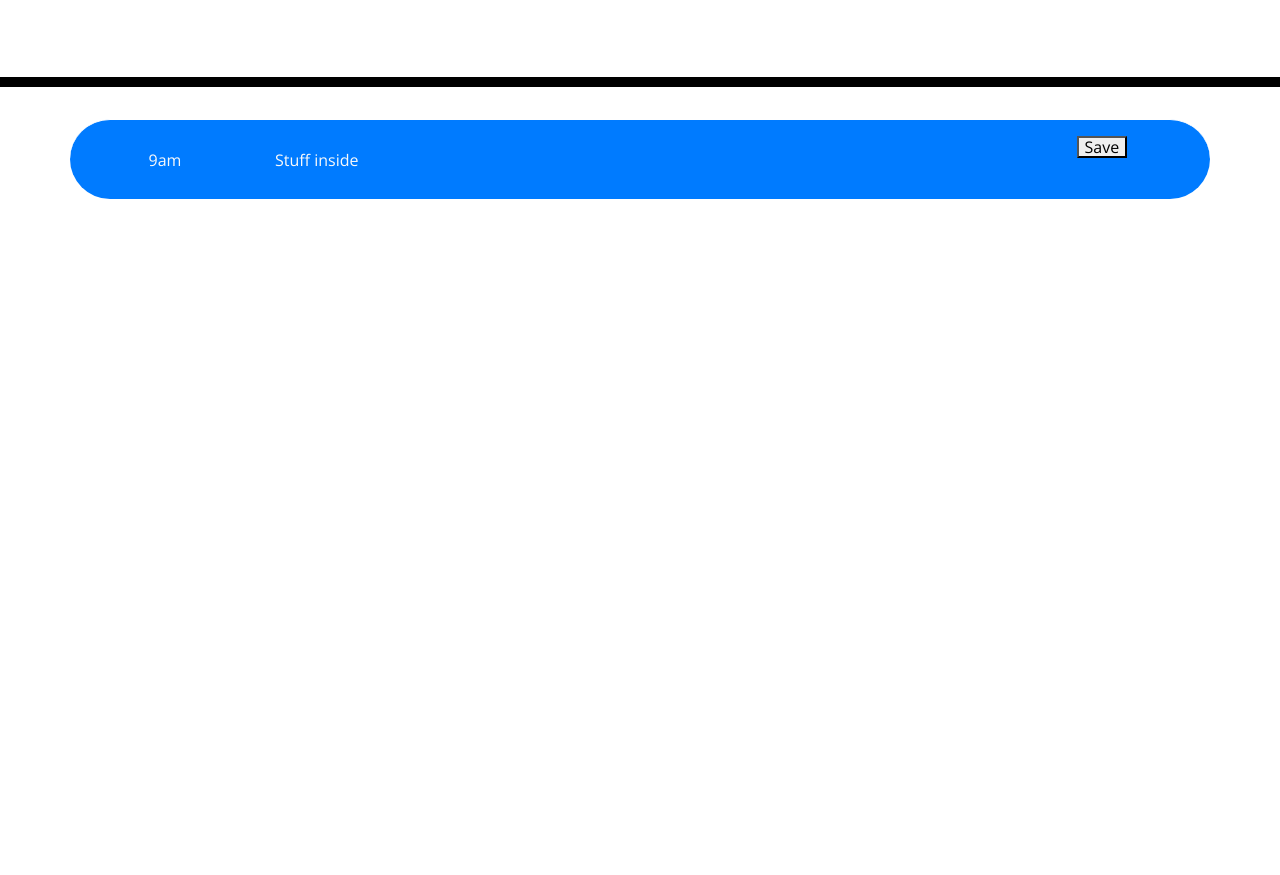
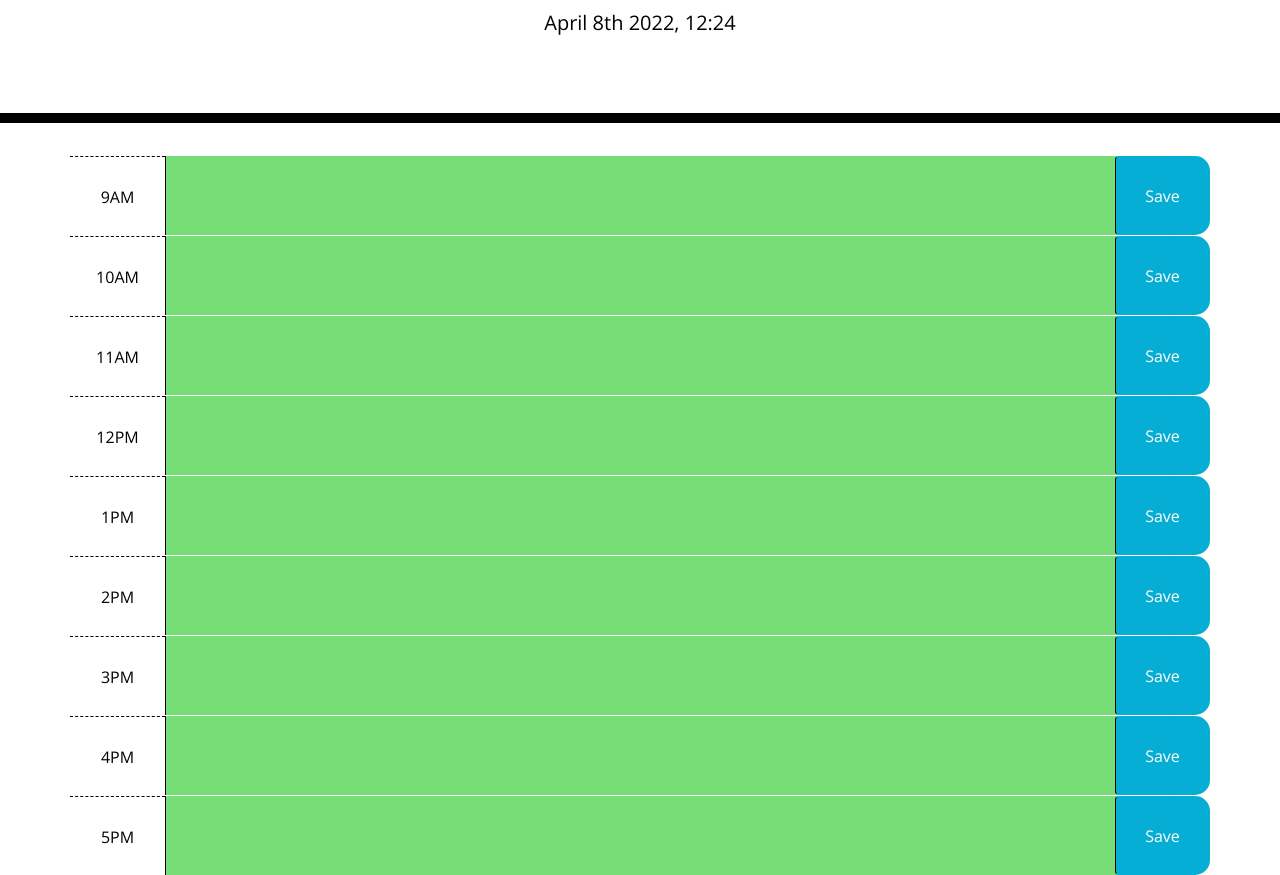
Before and after one commit to Rwillford/work-day-planner, a plain HTML site: page index.html in a window 1280 px wide. Shown: the part 181-1056 px from the top of the page. Before the commit the page ends 800 px from the top, so only its background shows below. Drawn offline with nearby package versions, Linux system fonts and the light colour scheme.

Commit message:
planner completed jsut need to finish readme

```diff
--- /dev/null
+++ b/assets/js/script.js
@@ -0,0 +1,49 @@
+$(document).ready(function(){
+    //getting current day
+    var currentDate = moment().format('MMMM Do YYYY, hh:mm');
+    $("#currentDay").text(currentDate);
+
+    //Getting the save button to save task to planner
+   $(".saveBtn").on("click", function(){
+
+        var textValue = $(this).siblings(".description").val();
+        var timeBlock = $(this).parent().attr("id");
+
+        localStorage.setItem(timeBlock, textValue);
+
+   })
+
+   keepinTime()
+   //setting the time to past present and future to reflict current time
+   function keepinTime(){
+        var currentHour = moment().hours();
+        $(".time-block").each(function(){
+            var timeBlockHour = parseInt($(this).attr("id"))
+            //adding correct class
+            if(timeBlockHour < currentHour){
+                $(this).addClass("past");
+            } else if(timeBlockHour === currentHour){
+                $(this).removeClass("past");
+                $(this).addClass("present")
+            } else {
+                $(this).removeClass("past", "present");
+               // $(this).removeClass("present");
+                $(this).addClass("future")
+            }
+        })
+
+   }
+
+   //saving the task to localstorage
+   for(var i = 9; i < 17; i++){
+   // $('#' +[i]+ '.description').val(localStorage.getItem([i]))
+   // doing same thing as line above but using interpolation
+    $(`#${i} .description`).val(localStorage.getItem([i]));
+   }
+
+
+
+
+
+
+})
--- a/index.html
+++ b/index.html
@@ -1,23 +1,14 @@
 <!DOCTYPE html>
 <html lang="en">
+
 <head>
   <meta charset="UTF-8" />
   <meta name="viewport" content="width=device-width, initial-scale=1.0" />
   <meta http-equiv="X-UA-Compatible" content="ie=edge" />
-    <link
-      rel="stylesheet"
-      href="https://stackpath.bootstrapcdn.com/bootstrap/4.3.1/css/bootstrap.min.css"
-    />
-    <link
-      rel="stylesheet"
-      href="https://use.fontawesome.com/releases/v5.8.1/css/all.css"
-      integrity="sha384-50oBUHEmvpQ+1lW4y57PTFmhCaXp0ML5d60M1M7uH2+nqUivzIebhndOJK28anvf"
-      crossorigin="anonymous"
-    />
-    <link
-      href="https://fonts.googleapis.com/css?family=Open+Sans&display=swap"
-      rel="stylesheet"
-    />
+  <link rel="stylesheet" href="https://stackpath.bootstrapcdn.com/bootstrap/4.3.1/css/bootstrap.min.css" />
+  <link rel="stylesheet" href="https://use.fontawesome.com/releases/v5.8.1/css/all.css"
+    integrity="sha384-50oBUHEmvpQ+1lW4y57PTFmhCaXp0ML5d60M1M7uH2+nqUivzIebhndOJK28anvf" crossorigin="anonymous" />
+  <link href="https://fonts.googleapis.com/css?family=Open+Sans&display=swap" rel="stylesheet" />
   <link rel="stylesheet" href="./assets/css/style.css" />
   <title>Work Day Scheduler</title>
 </head>
@@ -28,21 +19,84 @@
     <p class="lead">A simple calendar app for scheduling your work day</p>
     <p id="currentDay" class="lead"></p>
   </header>
+
   <div class="container">
-      <div class="row bg-primary  text-light rounded-pill">
-        <div class="col text-center">
-          <p>9am</p>
+    <div id="9" class="row  text-light time-block rounded-pill">
+      <div class="col-md-1 hour">
+        9AM
       </div>
-        <div class="col-8">
-          <p>Stuff inside</p>
+      <textarea class="description col-md-10"></textarea>
+      <button class="btn saveBtn col-md-1">Save</button>
     </div>
-        <div class="col">
-          <button>Save</button>
+
+    <div id="10" class="row  text-light time-block rounded-pill">
+      <div class="col-md-1 hour">
+        10AM
       </div>
+      <textarea class="description col-md-10"></textarea>
+      <button class="btn saveBtn col-md-1">Save</button>
+    </div>
+
+    <div id="11" class="row  text-light time-block rounded-pill">
+      <div class="col-md-1 hour">
+        11AM
+      </div>
+      <textarea class="description col-md-10"></textarea>
+      <button class="btn saveBtn col-md-1">Save</button>
+    </div>
+
+    <div id="12" class="row  text-light time-block rounded-pill">
+      <div class="col-md-1 hour">
+        12PM
+      </div>
+      <textarea class="description col-md-10"></textarea>
+      <button class="btn saveBtn col-md-1">Save</button>
+    </div>
+
+    <div id="13" class="row  text-light time-block rounded-pill">
+      <div class="col-md-1 hour">
+        1PM
+      </div>
+      <textarea class="description col-md-10"></textarea>
+      <button class="btn saveBtn col-md-1">Save</button>
+    </div>
+
+    <div id="14" class="row  text-light time-block rounded-pill">
+      <div class="col-md-1 hour">
+        2PM
+      </div>
+      <textarea class="description col-md-10"></textarea>
+      <button class="btn saveBtn col-md-1">Save</button>
+    </div>
+
+    <div id="15" class="row  text-light time-block rounded-pill">
+      <div class="col-md-1 hour">
+        3PM
+      </div>
+      <textarea class="description col-md-10"></textarea>
+      <button class="btn saveBtn col-md-1">Save</button>
+    </div>
+
+    <div id="16" class="row  text-light time-block rounded-pill">
+      <div class="col-md-1 hour">
+        4PM
+      </div>
+      <textarea class="description col-md-10"></textarea>
+      <button class="btn saveBtn col-md-1">Save</button>
+    </div>
+
+    <div id="17" class="row  text-light time-block rounded-pill">
+      <div class="col-md-1 hour">
+        5PM
+      </div>
+      <textarea class="description col-md-10"></textarea>
+      <button class="btn saveBtn col-md-1">Save</button>
     </div>
   </div>
 
+
   <script src="https://code.jquery.com/jquery-3.4.1.min.js"></script>
   <script src="https://cdnjs.cloudflare.com/ajax/libs/moment.js/2.24.0/moment.min.js"></script>
+  <script src="./assets/js/script.js"></script>
  </body>
-</html>
+</html >
```
Also changed, not shown: assets/icons8-save-30.png (added). Lines whose indentation alone changed are shown as unchanged.
